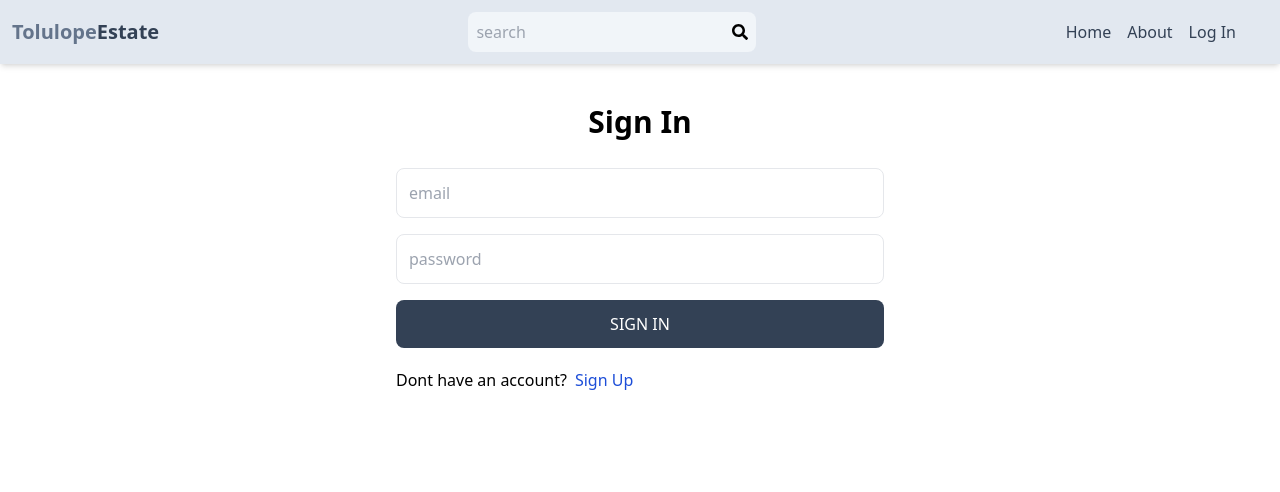
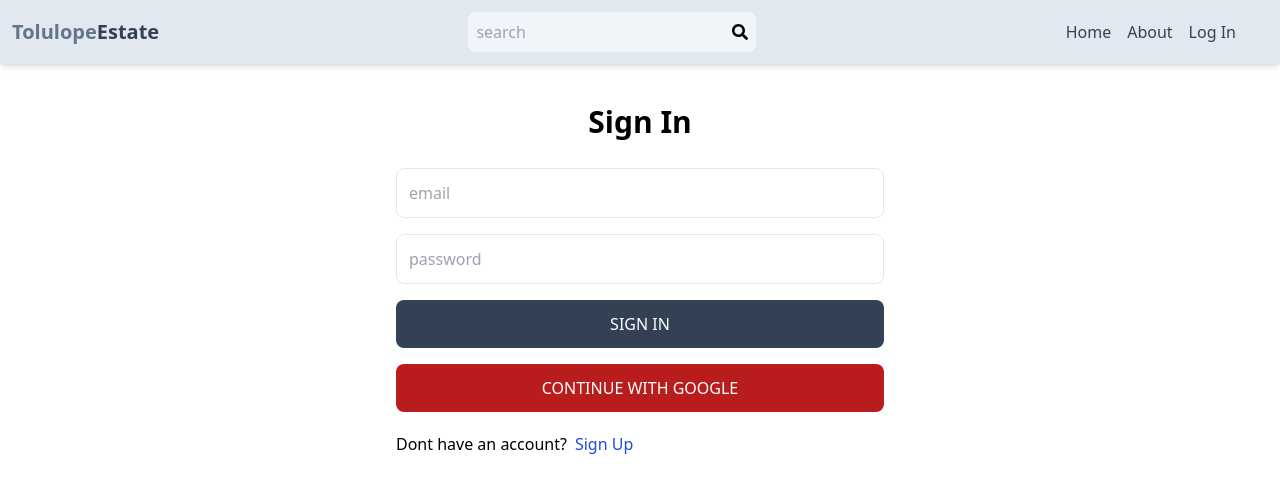
Before and after one commit to TolulopeBabajide/mern-estate, a React (Create React App) app: page /signIn in a window 1280 px wide. Shown: the top 492 px of the page. Built offline with nearby package versions, Linux system fonts and the light colour scheme; no server answers.

Commit message:
google authentication added

```diff
--- a/package.json
+++ b/package.json
@@ -7,6 +7,7 @@
     "@testing-library/jest-dom": "^5.17.0",
     "@testing-library/react": "^13.4.0",
     "@testing-library/user-event": "^13.5.0",
+    "firebase": "^10.6.0",
     "react": "^18.2.0",
     "react-dom": "^18.2.0",
     "react-icons": "^4.11.0",
--- /dev/null
+++ b/src/Components/Oauth.jsx
@@ -0,0 +1,28 @@
+import React from 'react'
+import {GoogleAuthProvider, getAuth, signInWithPopup} from 'firebase/auth';
+import {app} from '../firebase';
+
+
+
+const Oauth = () => {
+
+  const handleGoogleClick =async ()=>{
+    try {
+
+      const provider= new GoogleAuthProvider();
+      const auth = getAuth(app)
+
+      const result = await signInWithPopup(auth,provider);
+      console.log(result);
+
+    } catch (error) {
+      console.log("Could not sign in with google", error);
+    }
+  };
+
+  return (
+    <button type="button" onClick={handleGoogleClick} className='bg-red-700 text-white p-3 rounded-lg uppercase hover:opacity-95'>Continue with google</button>
+  )
+}
+
+export default Oauth
--- /dev/null
+++ b/src/firebase.js
@@ -0,0 +1,21 @@
+// Import the functions you need from the SDKs you need
+import { initializeApp } from "firebase/app";
+import { apiKey } from "./apiKey";
+
+// TODO: Add SDKs for Firebase products that you want to use
+// https://firebase.google.com/docs/web/setup#available-libraries
+
+
+
+// Your web app's Firebase configuration
+const firebaseConfig = {
+  apiKey: apiKey,
+  authDomain: "rem-app-c29c2.firebaseapp.com",
+  projectId: "rem-app-c29c2",
+  storageBucket: "rem-app-c29c2.appspot.com",
+  messagingSenderId: "490349054693",
+  appId: "1:490349054693:web:72670489a573dd857c220c"
+};
+
+// Initialize Firebase
+export const app = initializeApp(firebaseConfig);
--- a/src/pages/SignIn.jsx
+++ b/src/pages/SignIn.jsx
@@ -3,6 +3,7 @@ import { Link, useNavigate } from 'react-router-dom';
 import { useState } from 'react';
 import {useDispatch, useSelector} from "react-redux";
 import {signInStart,signInSuccess,signInFailure} from "../redux/user/userSlice"
+import Oauth from '../Components/Oauth';
 
 
 
@@ -68,6 +69,7 @@ const SignIn = () => {
 
             <button disabled={loading} className='bg-slate-700 text-white p-3 rounded-lg uppercase
             hover:opacity-95 disabled:opacity-80'>{loading ? "Loading..." : "Sign In"}</button>
+            <Oauth/>
 
         </form>
         {error && <p>{error}</p>}
--- a/src/pages/SignUp.jsx
+++ b/src/pages/SignUp.jsx
@@ -1,6 +1,7 @@
 import React from 'react'
 import { Link, useNavigate } from 'react-router-dom';
 import { useState } from 'react';
+import Oauth from '../Components/Oauth';
 
 const SignUp = () => {
 
@@ -69,6 +70,8 @@ const SignUp = () => {
             <button disabled={loading} className='bg-slate-700 text-white p-3 rounded-lg uppercase
             hover:opacity-95 disabled:opacity-80'>{loading ? "Loading..." : "Sign Up"}</button>
 
+            <Oauth/>
+
         </form>
         {error && <p>{error}</p>}
 
```
Also changed, not shown: 2 other files (tests, documents, lock files or other folders).
